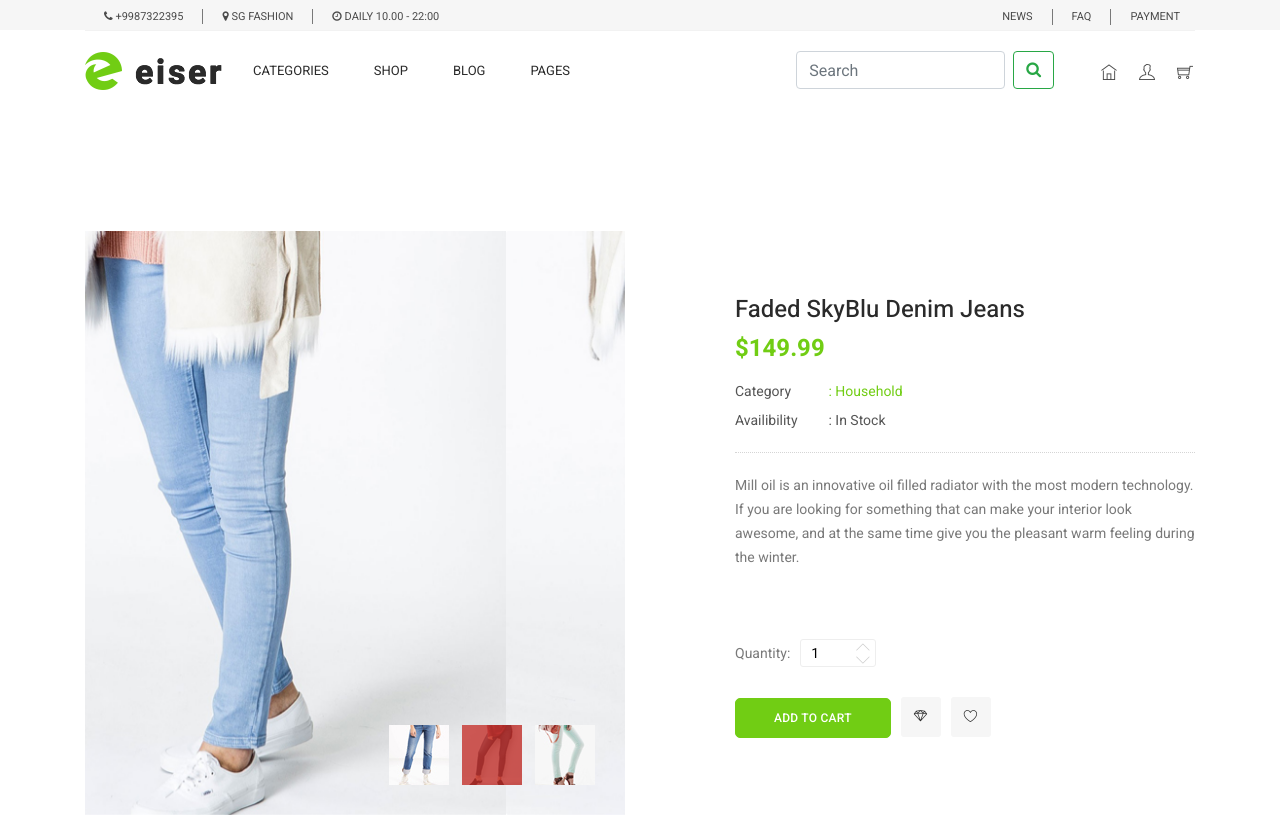
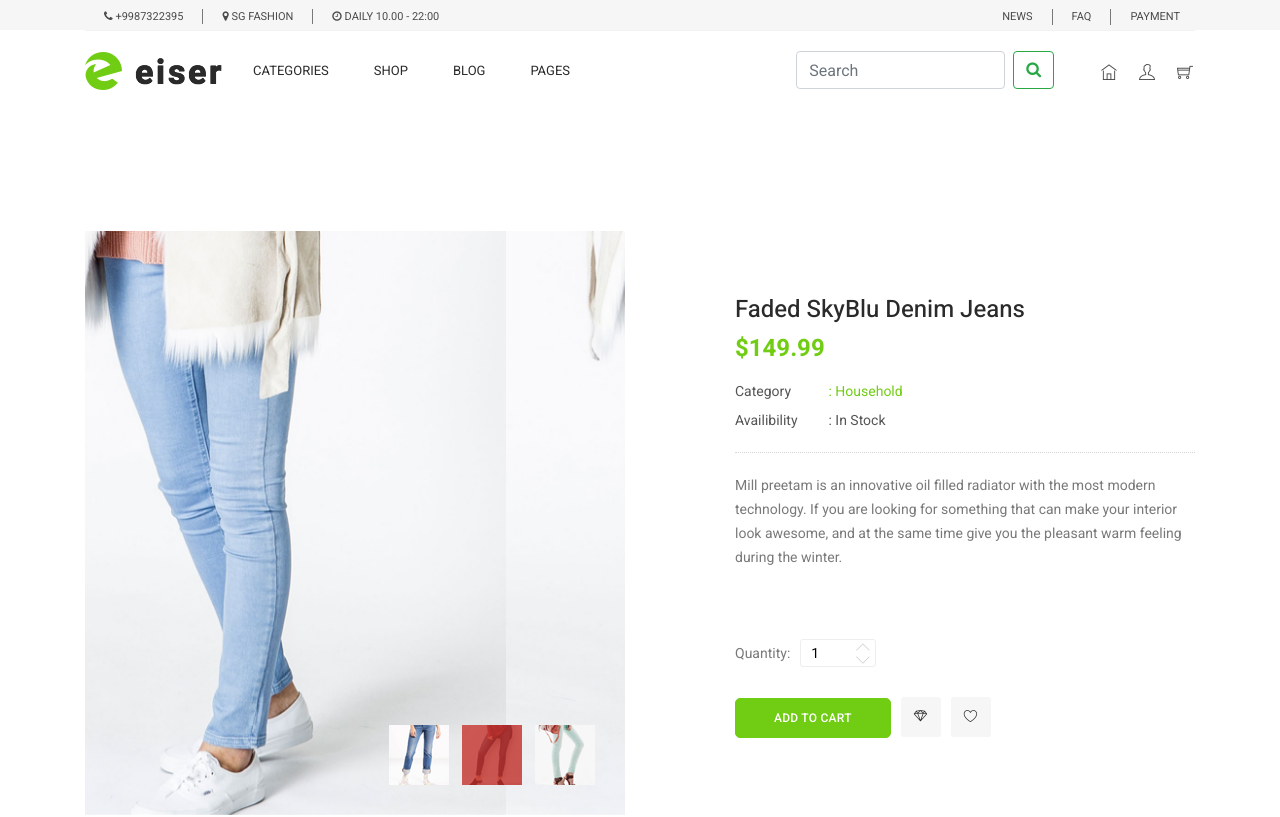
Before and after one commit to almeidapreetam/eCommerceUI, an Angular app: page /product in a window 1280 px wide. Shown: the top 817 px of the page. Built offline with nearby package versions, Linux system fonts and the light colour scheme.

Commit message:
test cloesed

```diff
--- a/src/app/product/product.component.html
+++ b/src/app/product/product.component.html
@@ -82,7 +82,7 @@
                   </li>
                 </ul>
                 <p>
-                  Mill oil is an innovative oil filled radiator with the most
+                  Mill preetam is an innovative oil filled radiator with the most
                   modern technology. If you are looking for something that can
                   make your interior look awesome, and at the same time give you
                   the pleasant warm feeling during the winter.
```
